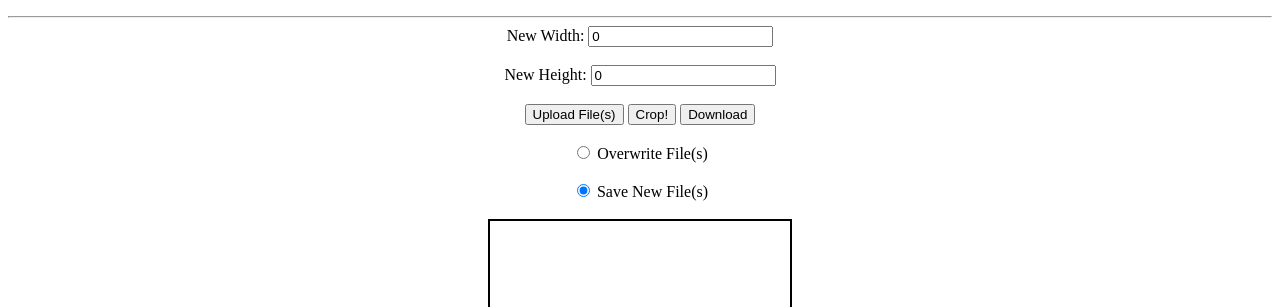
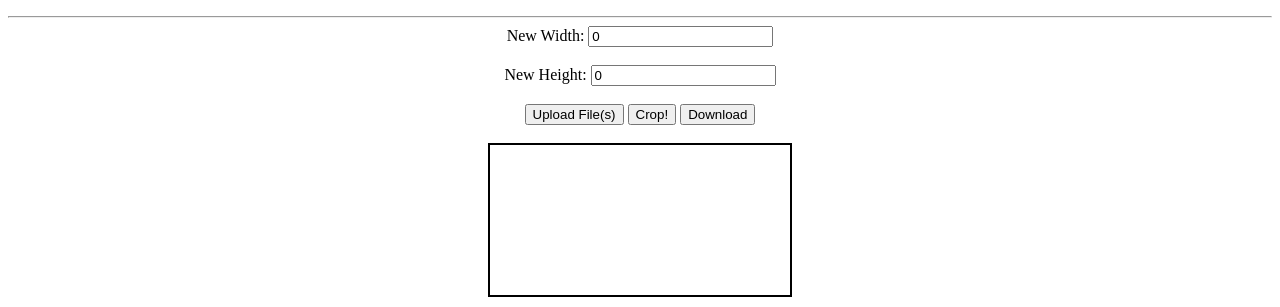
Before and after one commit to Angel-G03/image_cropper_web, a plain HTML site: page index.html in a window 1280 px wide. Shown: the part 105-412 px from the top of the page. Drawn offline with Linux system fonts and the light colour scheme.

Commit message:
The radio buttons are useless

```diff
--- a/index.html
+++ b/index.html
@@ -25,10 +25,6 @@
                 <input type="file" id="upload" name="upload" style="display: none;"/>
                 <button id="crop" onclick="crop()">Crop!</button>
                 <button class="download">Download</button><br/><br/>
-                <input type="radio" id="overwrite" name="saveType" value="overwrite"/>
-                <label for="overwrite">Overwrite File(s)</label><br/><br/>
-                <input type="radio" id="newSave" name="saveType" value="newSave" checked/>
-                <label for="newSave">Save New File(s)</label><br/><br/>
             </div>
             <div class="center">
                 <canvas id="canvas"></canvas>
```
